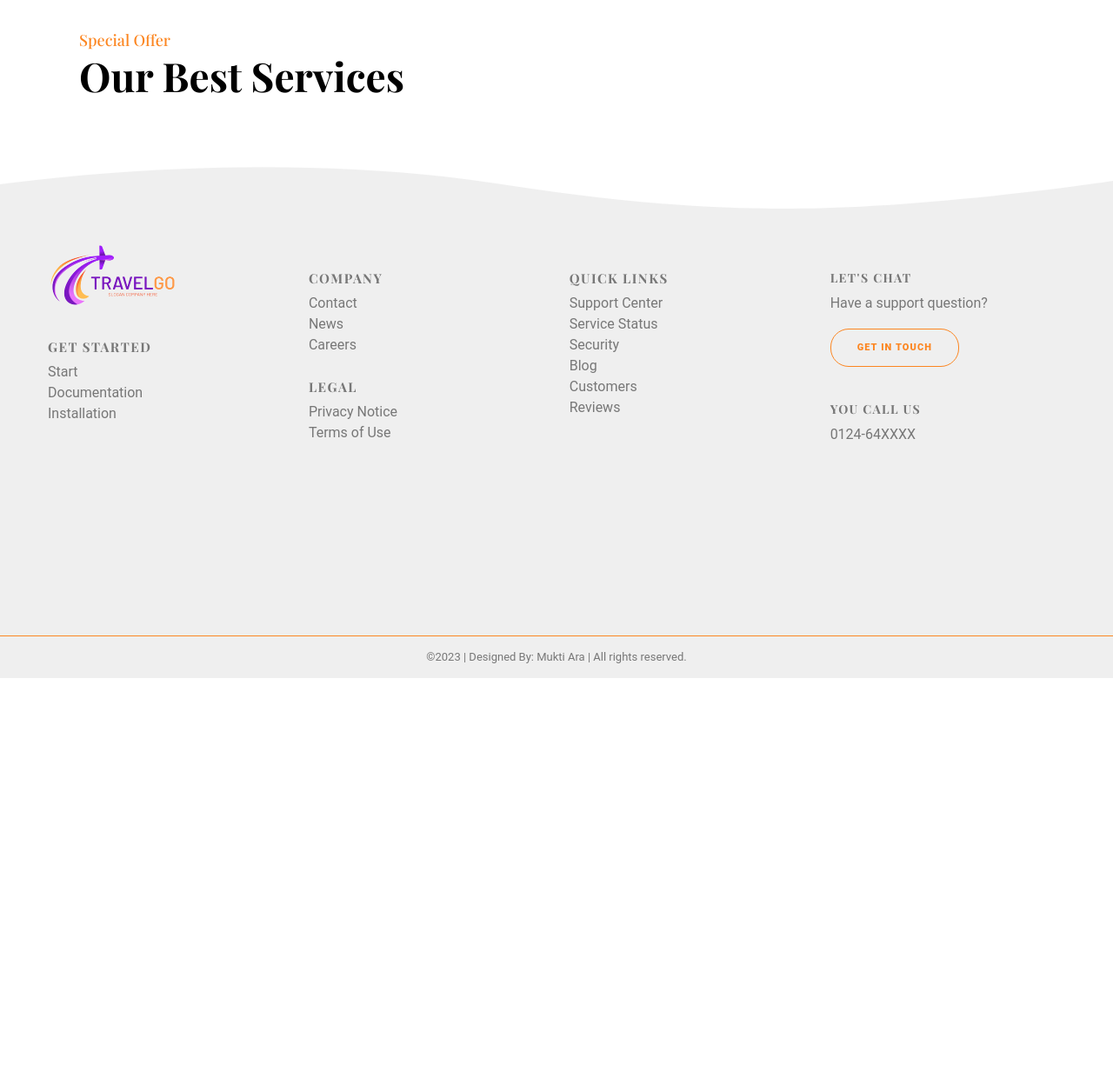
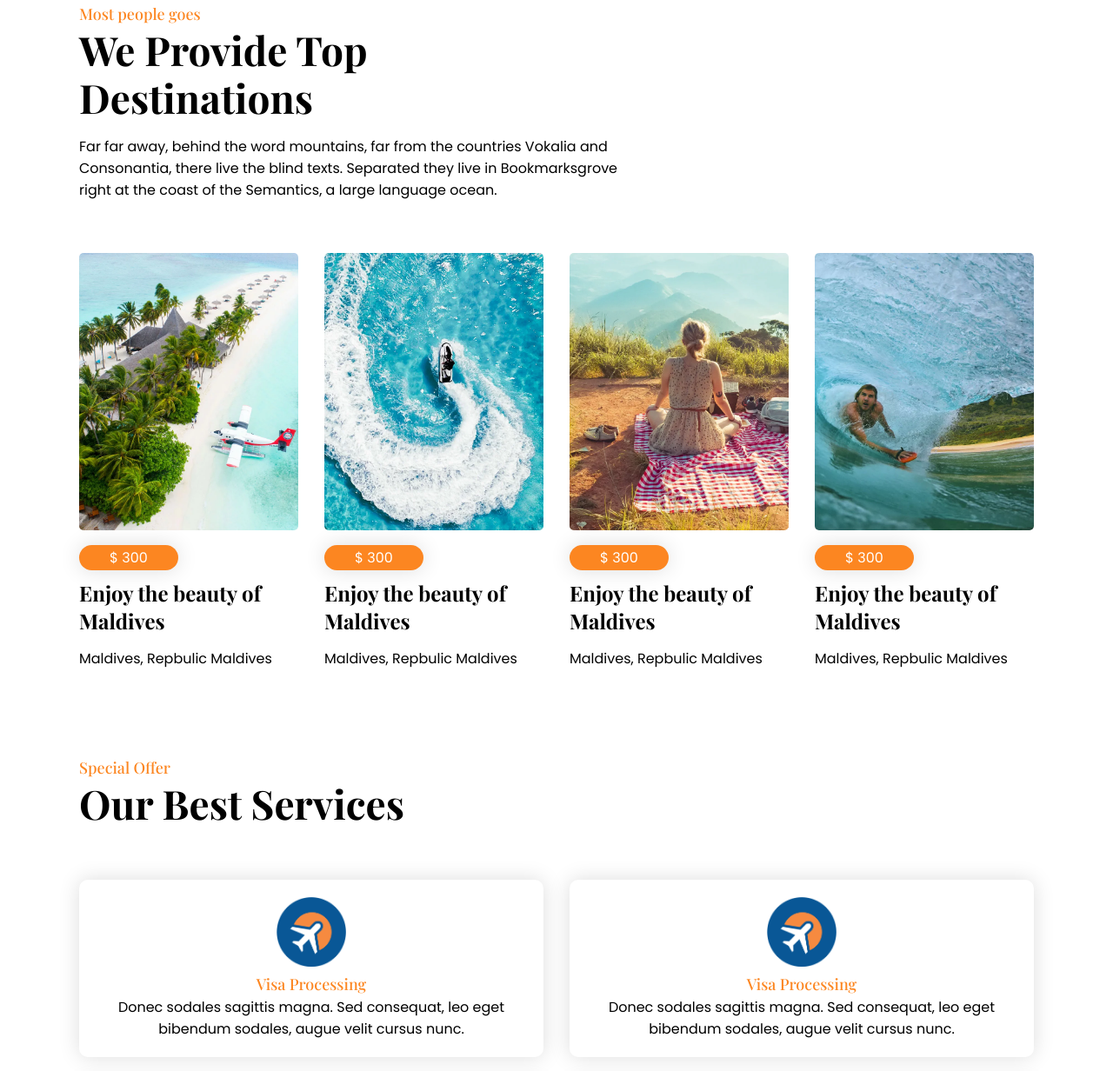
Before and after one commit to Hmonsur55/Travel-Agency, a plain HTML site: page Index.html in a window 1280 px wide. Shown: the part 1568-2800 px from the top of the page at 87% size. Before the commit the page ends 2348 px from the top, so only its background shows below. Drawn offline with nearby package versions, Linux system fonts and the light colour scheme.

Commit message:
add destination section

```diff
--- a/Index.html
+++ b/Index.html
@@ -80,16 +80,126 @@
         </div>
       </div>
     </section>
+
+    <!-- destination section -->
+    <section>
+      <div class="container">
+        <div class="destination-des">
+          <h3>Most people goes</h3>
+          <h2>
+            We Provide Top <br />
+            Destinations
+          </h2>
+          <p>
+            Far far away, behind the word mountains, far from the countries
+            Vokalia and<br />
+            Consonantia, there live the blind texts. Separated they live in
+            Bookmarksgrove <br />
+            right at the coast of the Semantics, a large language ocean.
+          </p>
+        </div>
+        <div class="destination">
+          <div class="destination-item">
+            <div class="img-box">
+              <img src="assets/img/about_1.webp" alt="" />
+              <span>$ 300</span>
+            </div>
+            <div class="des-cap">
+              <h2>Enjoy the beauty of Maldives</h2>
+              <p>Maldives, Repbulic Maldives</p>
+            </div>
+          </div>
+          <div class="destination-item">
+            <div class="img-box">
+              <img src="assets/img/about_2.webp" alt="" />
+              <span>$ 300</span>
+            </div>
+            <div class="des-cap">
+              <h2>Enjoy the beauty of Maldives</h2>
+              <p>Maldives, Repbulic Maldives</p>
+            </div>
+          </div>
+          <div class="destination-item">
+            <div class="img-box">
+              <img src="assets/img/about_3.webp" alt="" />
+              <span>$ 300</span>
+            </div>
+            <div class="des-cap">
+              <h2>Enjoy the beauty of Maldives</h2>
+              <p>Maldives, Repbulic Maldives</p>
+            </div>
+          </div>
+          <div class="destination-item">
+            <div class="img-box">
+              <img src="assets/img/about_4.webp" alt="" />
+              <span>$ 300</span>
+            </div>
+            <div class="des-cap">
+              <h2>Enjoy the beauty of Maldives</h2>
+              <p>Maldives, Repbulic Maldives</p>
+            </div>
+          </div>
+        </div>
+      </div>
+    </section>
     <!-- Service Section -->
     <section>
       <div class="container">
         <div class="service">
-            <div >
-                <h3>Special Offer</h3>
-                <h2>
-                 Our Best Services
-                </h2>
-              </div>
+          <div class="services-des">
+            <h3>Special Offer</h3>
+            <h2>Our Best Services</h2>
+          </div>
+          <div class="service-package">
+            <div class="service-item">
+              <img src="assets/img/visa.png" alt="" />
+              <h3>Visa Processing</h3>
+              <p>
+                Donec sodales sagittis magna. Sed consequat, leo eget bibendum
+                sodales, augue velit cursus nunc.
+              </p>
+            </div>
+            <div class="service-item">
+              <img src="assets/img/visa.png" alt="" />
+              <h3>Visa Processing</h3>
+              <p>
+                Donec sodales sagittis magna. Sed consequat, leo eget bibendum
+                sodales, augue velit cursus nunc.
+              </p>
+            </div>
+            <div class="service-item">
+              <img src="assets/img/visa.png" alt="" />
+              <h3>Visa Processing</h3>
+              <p>
+                Donec sodales sagittis magna. Sed consequat, leo eget bibendum
+                sodales, augue velit cursus nunc.
+              </p>
+            </div>
+            <div class="service-item">
+              <img src="assets/img/visa.png" alt="" />
+              <h3>Visa Processing</h3>
+              <p>
+                Donec sodales sagittis magna. Sed consequat, leo eget bibendum
+                sodales, augue velit cursus nunc.
+              </p>
+            </div>
+            <div class="service-item">
+              <img src="assets/img/visa.png" alt="" />
+              <h3>Visa Processing</h3>
+              <p>
+                Donec sodales sagittis magna. Sed consequat, leo eget bibendum
+                sodales, augue velit cursus nunc.
+              </p>
+            </div>
+            <div class="service-item">
+              <img src="assets/img/visa.png" alt="" />
+              <h3>Visa Processing</h3>
+              <p>
+                Donec sodales sagittis magna. Sed consequat, leo eget bibendum
+                sodales, augue velit cursus nunc.
+              </p>
+            </div>
+          </div>
         </div>
       </div>
     </section>
--- a/style/style.css
+++ b/style/style.css
@@ -5,6 +5,9 @@
 
 h1, h2, h3,h4,h5,h6{
     font-family: 'Playfair Display', serif;
+}
+img{
+    width: 100%;
 }
 body{
     font-family: 'Poppins', sans-serif;
@@ -17,7 +20,7 @@ body{
     --text-color: #777;
   }
 section{
-    padding: 60px 30px;
+    padding: 50px 30px;
 }
 .flex{
     display: flex;
@@ -188,6 +191,9 @@ section{
 }
 
 /* services */
+/* .services-des{
+    padding-left:20px ;
+} */
 .service h3{
     font-size: 18px;
     color: var(--primary-color);
@@ -199,6 +205,63 @@ section{
     line-height: 55px;
     margin-bottom: 16px;
 }
+.service img{
+    width: 80px;
+}
+
+.service-package{
+    display: grid;
+    grid-template-columns: repeat(auto-fit, minmax(400px, 3fr));
+    grid-gap: 30px;
+    text-align: center;
+    margin-top: 60px;
+}
+
+.service-item {
+    padding: 20px;
+    box-shadow: 0 0 25px #ddd;
+    border-radius: 10px;
+}
+/* destination section */
+
+.destination{
+    display: grid;
+    grid-template-columns: repeat(auto-fit, minmax(250px, 3fr));
+    grid-gap: 30px;
+
+}
+.destination-des h3{
+    font-size: 18px;
+    color: var(--primary-color);
+    line-height: 27px;
+    font-weight: 500;
+}
+.destination-des h2 {
+    font-size: 46px;
+    line-height: 55px;
+    margin-bottom: 16px;
+}
+.destination-des p {
+    margin-bottom: 60px;
+}
+.img-box img {
+    border-radius: 5px;
+}
+
+.img-box span {
+    display: inline-block;
+    padding: 2px 35px;
+    box-shadow: 0 0 25px #ddd;
+    border-radius: 50px;
+    background: var(--primary-color);
+    color: var(--secondary-color);
+    margin: 10px 0px;
+}
+.des-cap h2 {
+    margin-bottom: 15px;
+}
+
+
 /* footer  */
 
 .pg-footer {
@@ -440,15 +503,6 @@ section{
 
 
 
-
-
-
-
-
-
-
-
-
   @media (min-width: 568px) {
     /* .footer-content-column {
         width: 49.99%;
```
Also changed, not shown: assets/img/about_3.webp (added), assets/img/about_4.webp (added), assets/img/visa.png (added).
